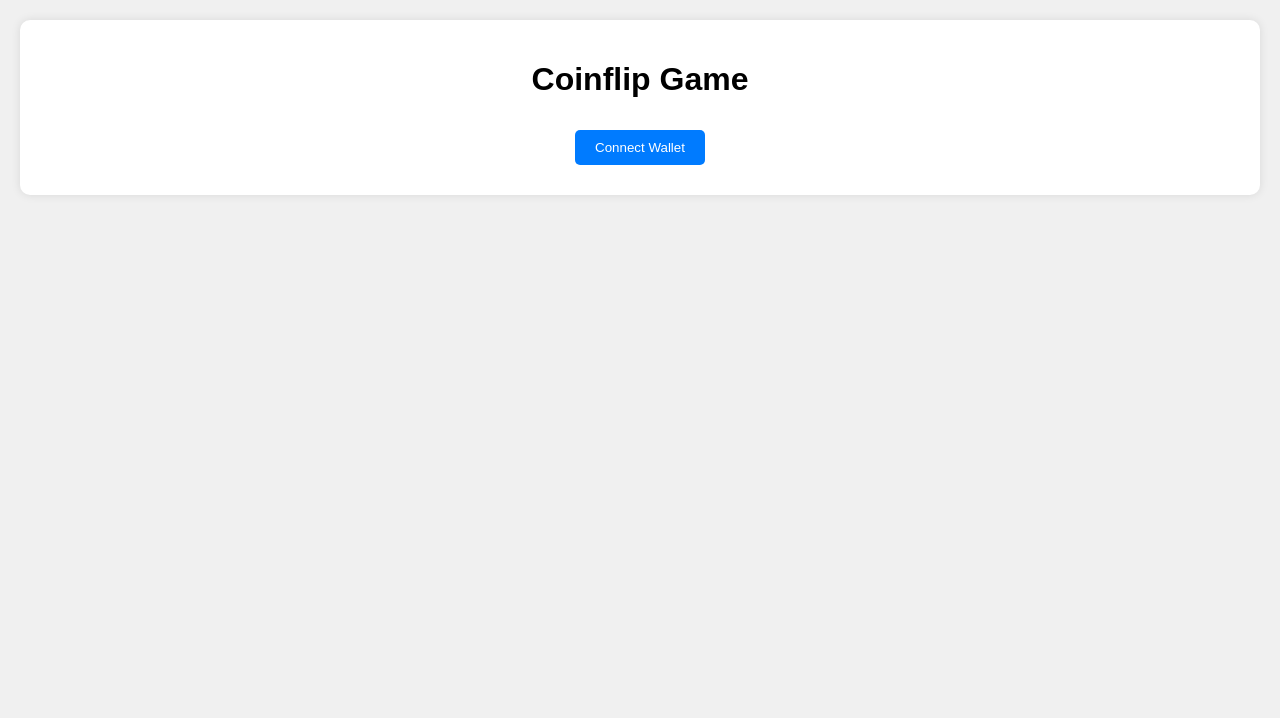
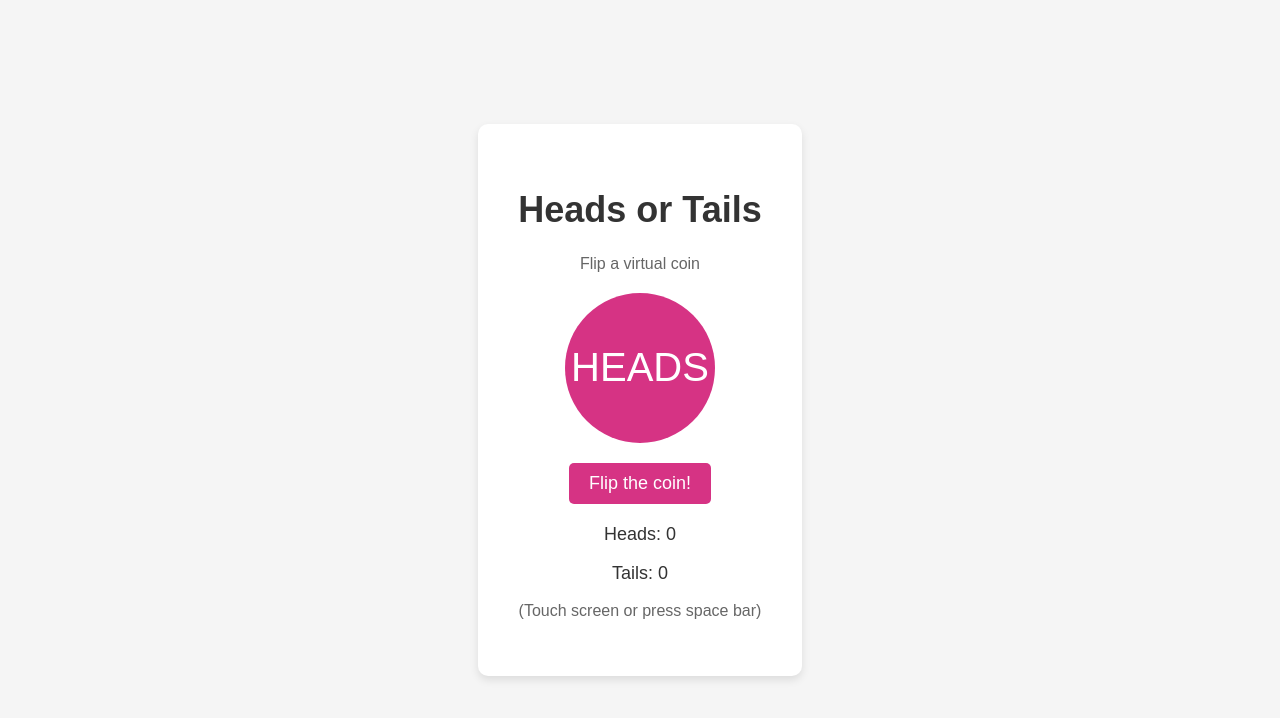
Before and after one commit to garsikutisridevi/coinfilp-game, a website: page public/index.html in a window 1280 px wide. Drawn offline with Linux system fonts and the light colour scheme.

Commit message:
Initial commit

```diff
--- a/public/index.html
+++ b/public/index.html
@@ -3,20 +3,20 @@
 <head>
     <meta charset="UTF-8">
     <meta name="viewport" content="width=device-width, initial-scale=1.0">
-    <title>Coinflip Game</title>
+    <title>Coin Flip Game</title>
     <link rel="stylesheet" href="style.css">
 </head>
 <body>
-    <div id="app">
-        <h1>Coinflip Game</h1>
-        <button id="connect-wallet">Connect Wallet</button>
-        <div id="game" style="display:none;">
-            <p>Select your bet:</p>
-            <input type="number" id="bet-amount" placeholder="Amount to bet" />
-            <button id="heads">Heads</button>
-            <button id="tails">Tails</button>
-            <p id="result"></p>
+    <div class="container">
+        <h1>Heads or Tails</h1>
+        <p>Flip a virtual coin</p>
+        <div class="result" id="result">HEADS</div>
+        <button id="flipButton" onclick="flipCoin()">Flip the coin!</button>
+        <div class="counter">
+            <p>Heads: <span id="headsCount">0</span></p>
+            <p>Tails: <span id="tailsCount">0</span></p>
         </div>
+        <p>(Touch screen or press space bar)</p>
     </div>
     <script src="script.js"></script>
 </body>
--- a/public/script.js
+++ b/public/script.js
@@ -1,31 +1,24 @@
-const connectButton = document.getElementById('connect-wallet');
-const gameDiv = document.getElementById('game');
-const headsButton = document.getElementById('heads');
-const tailsButton = document.getElementById('tails');
-const resultDiv = document.getElementById('result');
+let headsCount = 0;
+let tailsCount = 0;
 
-connectButton.addEventListener('click', async () => {
-    // Placeholder for wallet connection logic
-    await connectWallet();
-    connectButton.style.display = 'none';
-    gameDiv.style.display = 'block';
-});
+function flipCoin() {
+    const resultElement = document.getElementById("result");
+    const headsCountElement = document.getElementById("headsCount");
+    const tailsCountElement = document.getElementById("tailsCount");
 
-headsButton.addEventListener('click', () => flipCoin('heads'));
-tailsButton.addEventListener('click', () => flipCoin('tails'));
+    resultElement.style.transform = "rotateY(360deg)"; // Add rotation animation
+    setTimeout(() => {
+        const outcome = Math.random() < 0.5 ? "HEADS" : "TAILS";
+        resultElement.innerText = outcome;
+        resultElement.style.transform = "rotateY(0deg)";
 
-async function flipCoin(selectedSide) {
-    const betAmount = document.getElementById('bet-amount').value;
-    const flipResult = await executeFlip(betAmount, selectedSide);
-    resultDiv.innerText = flipResult ? "You win!" : "You lose!";
+        // Update the counters
+        if (outcome === "HEADS") {
+            headsCount++;
+            headsCountElement.innerText = headsCount;
+        } else {
+            tailsCount++;
+            tailsCountElement.innerText = tailsCount;
+        }
+    }, 500); // Adjust the timing to match the CSS animation
 }
-
-async function connectWallet() {
-    // Wallet connection logic goes here (e.g., Solana wallet adapter)
-}
-
-async function executeFlip(betAmount, selectedSide) {
-    // Coin flip logic with blockchain interaction
-    // Example logic: randomly return true or false
-    return Math.random() < 0.5 ? selectedSide === 'heads' : selectedSide === 'tails';
-}
--- a/public/style.css
+++ b/public/style.css
@@ -1,33 +1,68 @@
 body {
     font-family: Arial, sans-serif;
-    text-align: center;
-    background-color: #f0f0f0;
+    background-color: #f5f5f5;
+    display: flex;
+    justify-content: center;
+    align-items: center;
+    height: 100vh;
     margin: 0;
-    padding: 20px;
 }
 
-#app {
-    background-color: #fff;
+.container {
+    text-align: center;
+    background-color: white;
+    padding: 40px;
     border-radius: 10px;
-    padding: 20px;
-    box-shadow: 0px 0px 10px rgba(0, 0, 0, 0.1);
+    box-shadow: 0 4px 8px rgba(0, 0, 0, 0.1);
+}
+
+h1 {
+    font-size: 36px;
+    color: #333;
+}
+
+p {
+    color: #666;
+}
+
+.result {
+    margin: 20px auto;
+    font-size: 40px;
+    color: white;
+    background-color: #d63384;
+    border-radius: 50%;
+    width: 150px;
+    height: 150px;
+    display: flex;
+    justify-content: center;
+    align-items: center;
+    transition: transform 0.5s;
 }
 
 button {
+    background-color: #d63384;
+    color: white;
     padding: 10px 20px;
-    margin: 10px;
+    font-size: 18px;
     border: none;
     border-radius: 5px;
-    background-color: #007bff;
-    color: white;
     cursor: pointer;
+    transition: background-color 0.3s;
 }
 
 button:hover {
-    background-color: #0056b3;
+    background-color: #c2186b;
 }
 
-#result {
-    font-size: 20px;
+button:active {
+    transform: scale(0.95);
+}
+
+.counter {
     margin-top: 20px;
 }
+
+.counter p {
+    font-size: 18px;
+    color: #333;
+}
```
Also changed, not shown: 1 other file.
